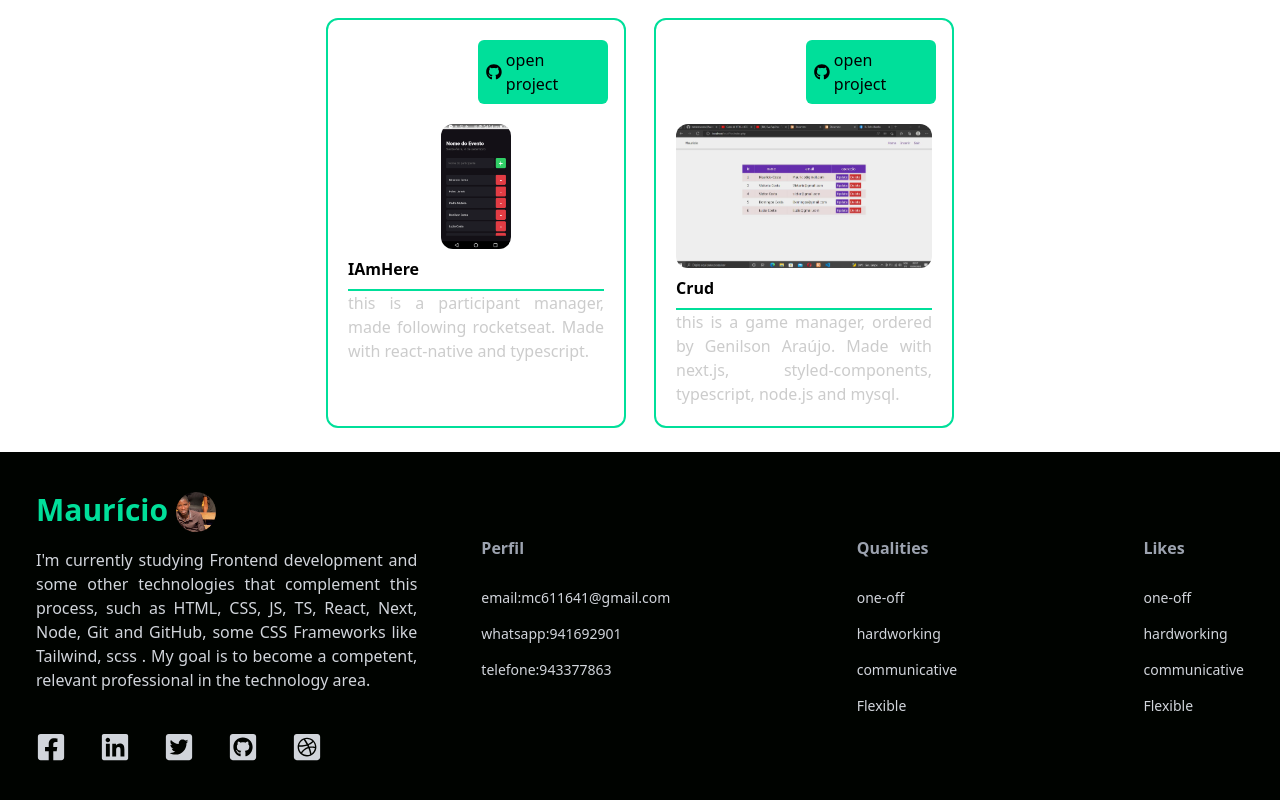
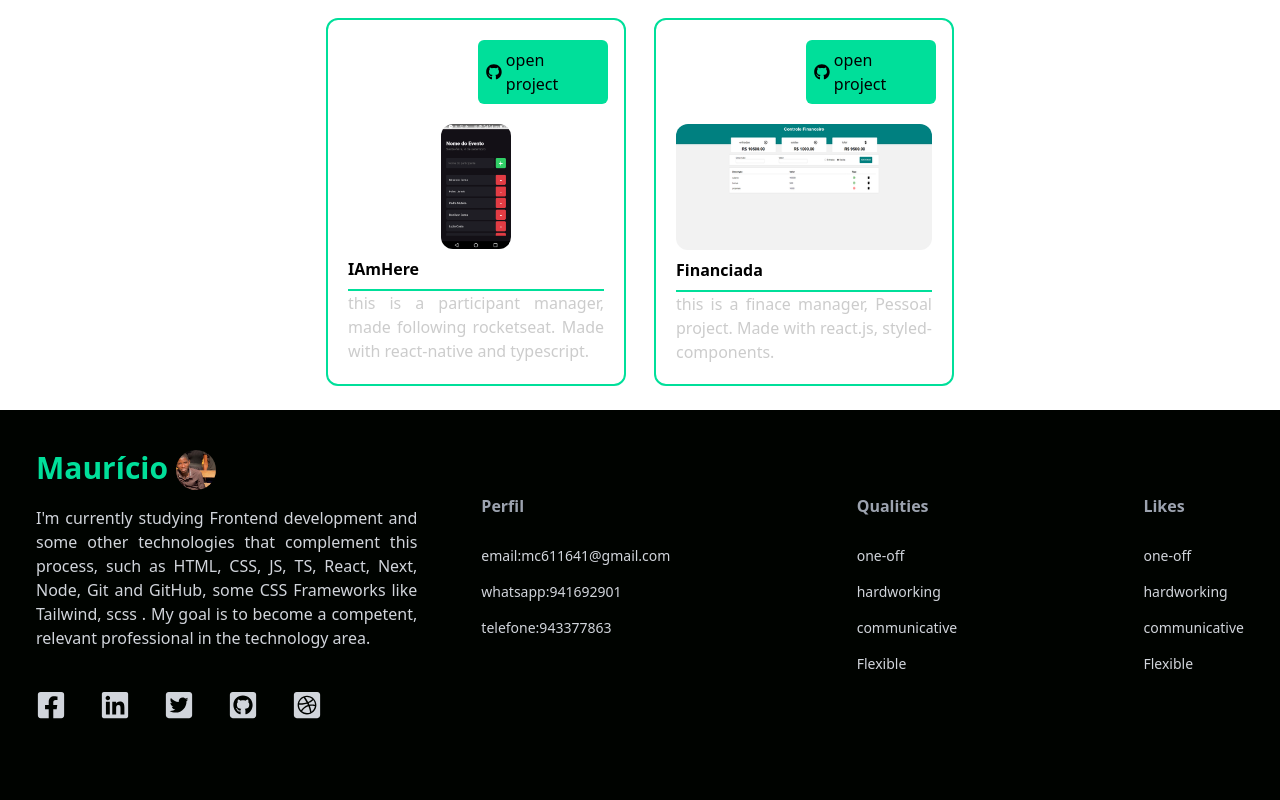
Before and after one commit to mauriciocosta404/portifolio, a React (Create React App) app: page / in a window 1280 px wide. Shown: the part 3371-4171 px from the top of the page. Built offline with nearby package versions, Linux system fonts and the light colour scheme.

Commit message:
fix: resolvendo alguns bugs

```diff
--- a/src/components/projects.tsx
+++ b/src/components/projects.tsx
@@ -6,7 +6,7 @@ import project4 from '../assets/projects/streamming.png';
 import project5 from '../assets/projects/clima.png';
 import project6 from '../assets/projects/calculadora.png';
 import project7 from '../assets/projects/iAmHere.png';
-import project8 from '../assets/projects/crud.jpg';
+import project8 from '../assets/projects/financa.png';
 
 
 interface NavProps {
@@ -62,10 +62,10 @@ const Projects=({nav,setNav}:NavProps)=>{
                     <p className='text-[#ccc] lg:text-1xl text-justify'>this is a participant manager, made following rocketseat. Made with react-native and typescript.</p>
                 </div>
                 <div className='mt-5 rounded-[12px] max-w-[300px] h-100 p-5 border-solid border-2 border-[#00df9a] '>
-                    <a href="https://github.com/menezescosta/crud-node.js-express-mysql-next.js-typescript" className='flex items-center mb-5 gap-1 relative right-[-130px] rounded-md p-2 w-[130px] text-1xl bg-[#00df9a]'><FaGithub/>open project</a>
+                    <a href="https://github.com/menezescosta/Gestor-financeiro-react-js" className='flex items-center mb-5 gap-1 relative right-[-130px] rounded-md p-2 w-[130px] text-1xl bg-[#00df9a]'><FaGithub/>open project</a>
                     <img src={project8} className="rounded-[12px]" alt="" />
-                    <h2 className='w-full font-bold border-b-2 py-2  border-[#00df9a]'>Crud</h2>
-                    <p className='text-[#ccc] lg:text-1xl text-justify'>this is a game manager, ordered by Genilson Araújo. Made with next.js, styled-components, typescript, node.js and mysql.</p>
+                    <h2 className='w-full font-bold border-b-2 py-2  border-[#00df9a]'>Financiada</h2>
+                    <p className='text-[#ccc] lg:text-1xl text-justify'>this is a finace manager, Pessoal project. Made with react.js, styled-components.</p>
                 </div>
             </div>
         </div>
```
Also changed, not shown: src/assets/projects/financa.png (added).
